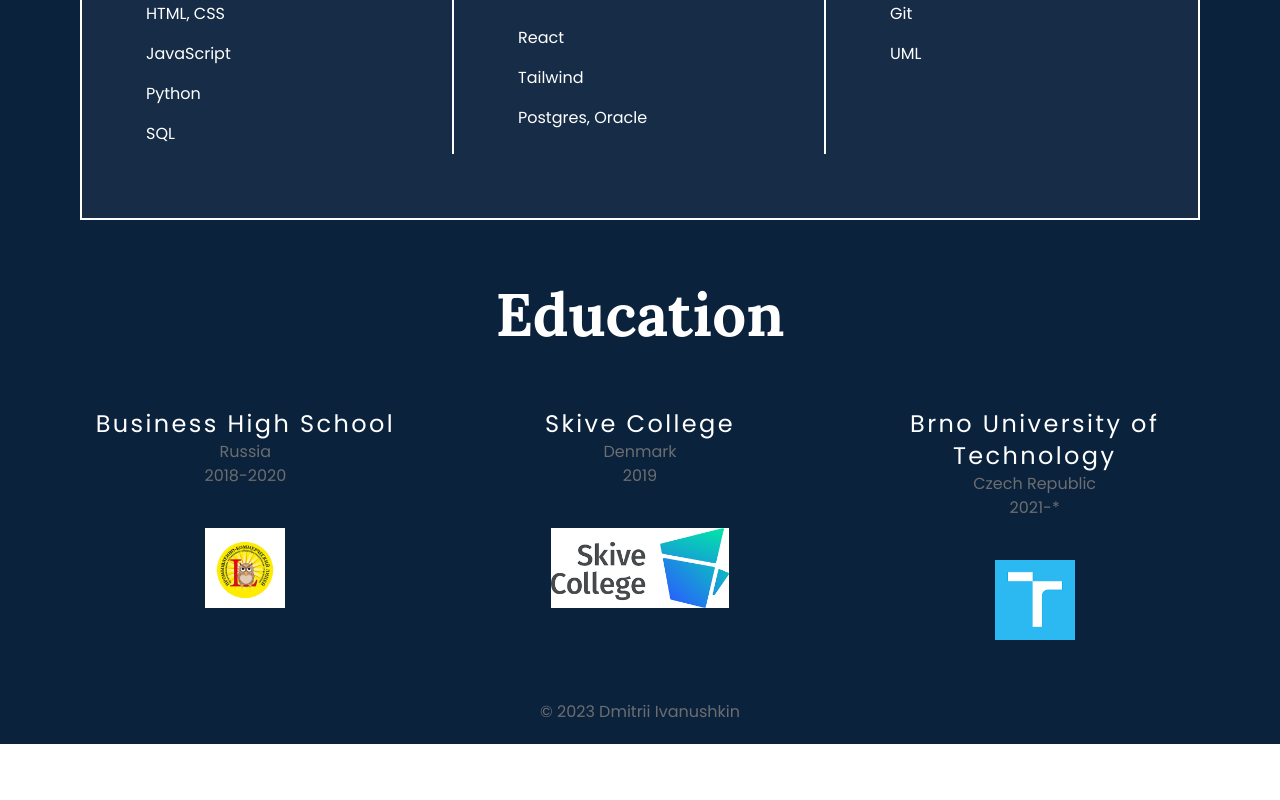
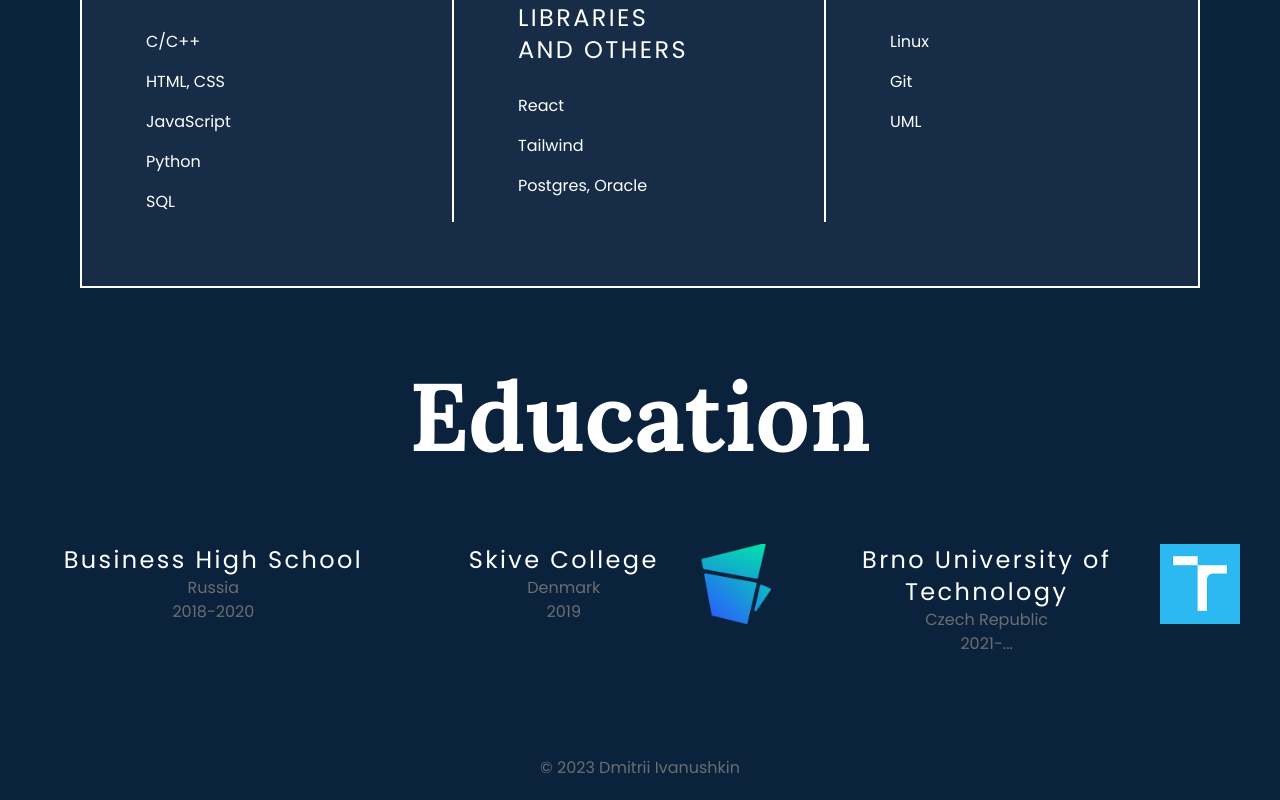
Before and after one commit to lasjdhu/web-page, a React (Create React App) app: page /about in a window 1280 px wide. Shown: the part 474-1274 px from the top of the page. Before the commit the page ends 1218 px from the top, so only its background shows below. Built offline with nearby package versions, Linux system fonts and the light colour scheme.

Commit message:
fix(About): styles

```diff
--- a/src/components/pages/About.jsx
+++ b/src/components/pages/About.jsx
@@ -1,9 +1,8 @@
 import React from "react";
 import { useTranslation } from "react-i18next";
-import { RxDividerVertical } from "react-icons/rx";
 import { langs, frameworks, others } from "../../data/skills";
 import List from "../reusable/List";
-import School from "../../img/school.png";
+import EduNode from "../reusable/EduNode";
 import Skive from "../../img/skive.png";
 import VUT from "../../img/vut.png";
 
@@ -12,7 +11,7 @@ function About() {
 
     return (
          <main className="mb-auto">
-            <h1 className="lg:text-6xl text-4xl text-center my-16">{t("Skills")}</h1>
+            <h1 className="lg:text-8xl text-6xl text-center my-20">{t("Skills")}</h1>
             <section className="lg:flex justify-center border-2 bg-white bg-opacity-5 border-white lg:mx-20 mx-5">
                 <div className="lg:w-1/3 lg:border-r-2 border-white m-16 lg:mx-0 lg:px-16 px-0">
                     <h2 className="text-2xl text-white mb-5 tracking-widest">{t("LANGUAGES")}</h2>
@@ -29,28 +28,13 @@ function About() {
                     <List props={others} />
                 </div>
             </section>
-            <h1 className="lg:text-6xl text-4xl text-center my-16">{t("Education")}</h1>
-            <section className="lg:flex mx-12">
-                <div className="lg:w-1/3 text-center">
-                    <h2 className="text-2xl text-white text-center tracking-widest">Business High School</h2>
-                    <p className="text-gray text-center">Russia</p>
-                    <p className="text-gray text-center">2018-2020</p>
-                    <img src={School} alt="School.png" loading="lazy" className="h-20 w-auto mx-auto my-10" />
-                </div>
-                <RxDividerVertical className="lg:hidden mx-auto" size={90} />
-                <div className="lg:w-1/3 text-center">
-                    <h2 className="text-2xl text-white text-center tracking-widest lg:mt-0 mt-10">Skive College</h2>
-                    <p className="text-gray text-center">Denmark</p>
-                    <p className="text-gray text-center">2019</p>
-                    <img src={Skive} alt="Skive-College.png" loading="lazy" className="h-20 w-auto mx-auto my-10" />
-                </div>
-                <RxDividerVertical className="lg:hidden mx-auto" size={90} />
-                <div className="lg:w-1/3 text-center">
-                    <h2 className="text-2xl text-white text-center tracking-widest lg:mt-0 mt-10">Brno University of Technology</h2>
-                    <p className="text-gray text-center">Czech Republic</p>
-                    <p className="text-gray text-center">2021-*</p>
-                    <img src={VUT} alt="VUT-FIT.png" loading="lazy" className="h-20 w-auto mx-auto my-10" />
-                </div>
+            <h1 className="lg:text-8xl text-6xl text-center my-20">{t("Education")}</h1>
+            <section className="lg:flex mb-20">
+                <EduNode school="Business High School" place="Russia" yrs="2018-2020" />
+                <div id="divider-hor1" className="lg:hidden mx-auto w-0.5 h-32 bg-white my-10"></div>
+                <EduNode school="Skive College" place="Denmark" yrs="2019" src={Skive} />
+                <div id="divider-hor2" className="lg:hidden mx-auto w-0.5 h-32 bg-white my-10"></div>
+                <EduNode school="Brno University of Technology" place="Czech Republic" yrs="2021-..." src={VUT} />
             </section>
         </main>
     );
--- /dev/null
+++ b/src/components/reusable/EduNode.jsx
@@ -0,0 +1,27 @@
+import React, { useState, useEffect } from "react";
+import { useTranslation } from "react-i18next";
+
+function EduNode(props) {
+	const [image, setImage] = useState(false);
+
+	useEffect(() => {
+		if (props.src !== undefined){
+			setImage(true);
+		}
+	}, [props.src]);
+
+    const { t } = useTranslation();
+
+	return (
+		<div className="lg:w-1/3 lg:flex justify-center">
+            <div>
+                <h2 className="text-2xl text-white text-center tracking-widest">{t(props.school)}</h2>
+                <p className="text-gray text-center">{props.place}</p>
+                <p className="text-gray text-center">{props.yrs}</p>
+            </div>
+            { image && <img src={props.src} alt="logo" loading="lazy" className="h-20 w-auto lg:mx-10 mx-auto lg:mt-0 mt-5" />}
+        </div>
+    );
+}
+
+export default EduNode;
--- a/src/i18n/locales/cz/translations.json
+++ b/src/i18n/locales/cz/translations.json
@@ -13,5 +13,8 @@
 	"FRAMEWORKS": "FRAMEWORKY",
 	"LIBRARIES": "KNIHOVNY",
 	"AND OTHERS": "A JINÉ",
-	"TOOLS": "NÁSTROJE"
+	"TOOLS": "NÁSTROJE",
+	"Russia": "Rusko",
+	"Denmark": "Dánsko",
+	"Czech Republic": "Česká republika"
 }
--- a/src/i18n/locales/en/translations.json
+++ b/src/i18n/locales/en/translations.json
@@ -13,5 +13,8 @@
 	"FRAMEWORKS": "FRAMEWORKS",
 	"LIBRARIES": "LIBRARIES",
 	"AND OTHERS": "AND OTHERS",
-	"TOOLS": "TOOLS"
+	"TOOLS": "TOOLS",
+	"Russia": "Russia",
+	"Denmark": "Denmark",
+	"Czech Republic": "Czech Republic"
 }
--- a/src/index.css
+++ b/src/index.css
@@ -45,7 +45,7 @@
     }
 
     main {
-        animation-duration: 2s;
+        animation-duration: 3s;
         animation-name: fadein;
     }
 
```
Also changed, not shown: src/img/school.png (deleted), src/img/skive.png.
